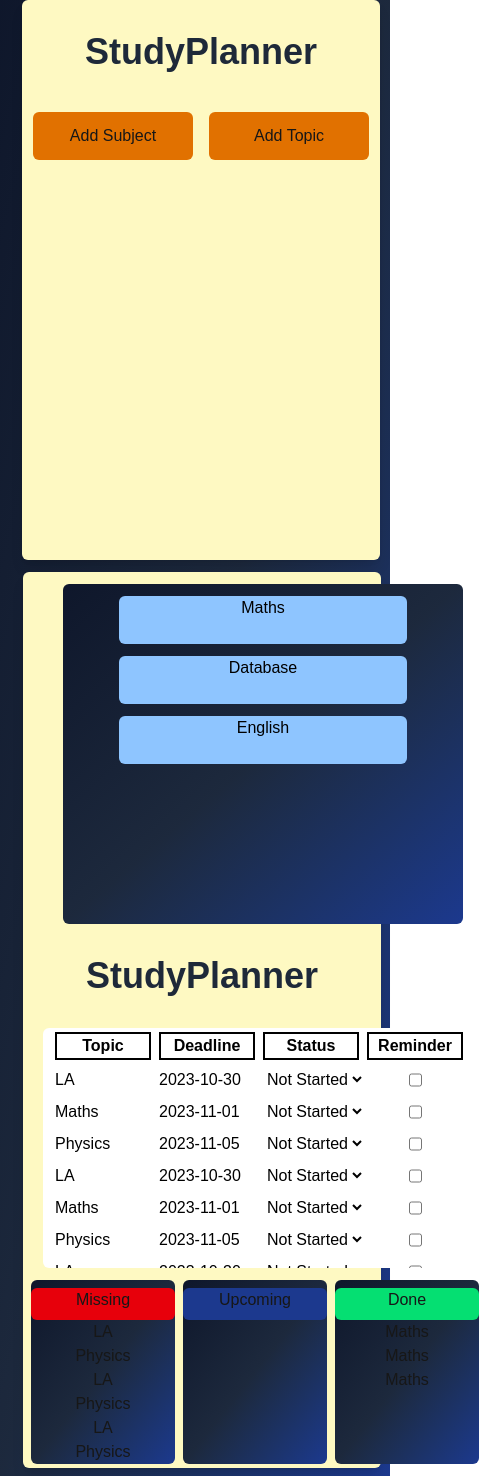
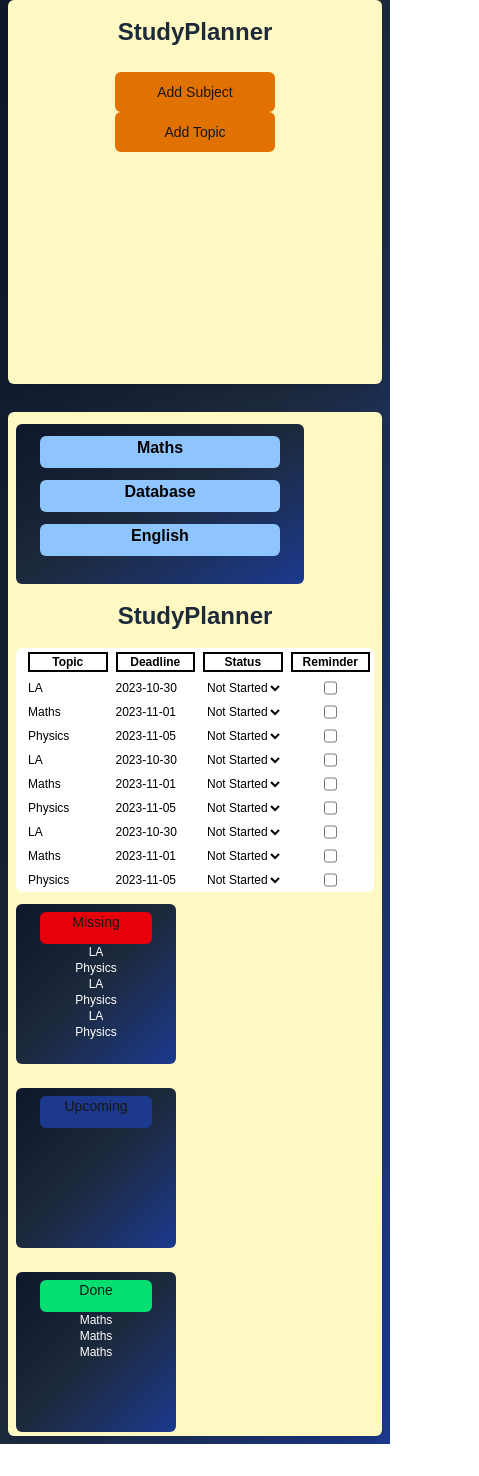
Before and after one commit to Qadeer572/StudyBuddy_Frontend, a Next.js app: page /studyPlanner in a window 390 px wide. Shown: the whole page, 479 px wide, since content can reach past the window. After the commit the page ends 1444 px from the top, so only its background shows below. Built offline with nearby package versions, Linux system fonts and the light colour scheme.

Commit message:
--------------------

```diff
--- a/src/app/studyPlanner/page.tsx
+++ b/src/app/studyPlanner/page.tsx
@@ -1,197 +1,172 @@
 'use client';
 import React from "react";
 import { useState } from "react";
+
 export default function StudyPlanner() {
-    const[activeForm,setActiveForm]=useState<'form1' | 'form2' | null>(null);
-    //const [subject,setsubject]=useState<string []>
-    //const [selected,setSelected]= useState('')
-    //const missing=useState<string[]>
-    //const upcoming=useState<string[]>
-    //const done=useState<string[]>
+    const [activeForm, setActiveForm] = useState<'form1' | 'form2' | null>(null);
 
+    const topics = [
+        { title: 'LA', deadline: '2023-10-30', status: 'Pending', reminder: 'Yes' },
+        { title: 'Maths', deadline: '2023-11-01', status: 'Completed', reminder: 'Yes' },
+        { title: 'Physics', deadline: '2023-11-05', status: 'Pending', reminder: 'Yes' },
+        { title: 'LA', deadline: '2023-10-30', status: 'Pending', reminder: 'Yes' },
+        { title: 'Maths', deadline: '2023-11-01', status: 'Completed', reminder: 'Yes' },
+        { title: 'Physics', deadline: '2023-11-05', status: 'Pending', reminder: 'Yes' },
+        { title: 'LA', deadline: '2023-10-30', status: 'Pending', reminder: 'Yes' },
+        { title: 'Maths', deadline: '2023-11-01', status: 'Completed', reminder: 'Yes' },
+        { title: 'Physics', deadline: '2023-11-05', status: 'Pending', reminder: 'Yes' }
+    ];
+    const subject = [
+        { id: 1, title: 'Maths' },
+        { id: 2, title: 'Database' },
+        { id: 3, title: 'English' }
+    ];
 
-
-    const topics=[{title: 'LA',deadline: '2023-10-30',status: 'Pending',reminder: 'Yes'},
-                 {title: 'Maths',deadline: '2023-11-01',status: 'Completed',reminder: 'Yes'},
-                  {title: 'Physics',deadline: '2023-11-05',status: 'Pending',reminder: 'Yes'},
-                  {title: 'LA',deadline: '2023-10-30',status: 'Pending',reminder: 'Yes'},
-                 {title: 'Maths',deadline: '2023-11-01',status: 'Completed',reminder: 'Yes'},
-                  {title: 'Physics',deadline: '2023-11-05',status: 'Pending',reminder: 'Yes'},
-                  {title: 'LA',deadline: '2023-10-30',status: 'Pending',reminder: 'Yes'},
-                 {title: 'Maths',deadline: '2023-11-01',status: 'Completed',reminder: 'Yes'},
-                  {title: 'Physics',deadline: '2023-11-05',status: 'Pending',reminder: 'Yes'}
-    ];
-    const subject=[{id:1,title: 'Maths'},{id:2,title: 'Database'},{id:3,title: 'English'}]
-
-
-
-    const Card = ({title}: {title: string; }) => (
-         <div className="cusrsor-pointer md:ml-4 mx-auto  md:mr-2 mt-3 rounded-md text-center justify-center text-black text-bold bg-blue-300 md:h-[2rem] md:w-[8rem] w-[18rem] h-[3rem] ">
+    const Card = ({ title }: { title: string }) => (
+        <div className="cursor-pointer mx-auto mt-3 rounded-md text-center justify-center text-black font-bold bg-blue-300 h-[2rem] w-[15rem] md:h-[2rem] md:w-[8rem] md:ml-4 md:mr-2">
             {title}
         </div>
     );
 
-
-    const DCard = ({ title}: {title:string,}) => (
-        <div className="flex flex-col bg-gradient-to-br from-slate-900 via-slate-800 to-blue-900 rounded-md text-center md:w-[15rem] md:h-[12rem] md:ml-2 md:mt-2 md:mr-2 ml-2 mt-3 mb-1">
-          {title=== 'Done' && <p className="bg-green-400 w-[9rem] rounded-md h-[2rem] mx-auto mt-2">{title}</p>}
-          {title=== 'Missing' && <p className="bg-red-600 w-[9rem] rounded-md h-[2rem] mx-auto mt-2">{title}</p>}
-          {title=== 'Upcoming' && <p className="bg-blue-900 w-[9rem] rounded-md h-[2rem] mx-auto mt-2">{title}</p>}
-
-          {title === 'Missing' && (
-            <div>
-              {topics.map((topic, index) => {
-                //const nowDate = new Date();
-                //const deadline = new Date(topic.deadline);
-
-                // Only render if status is 'Pending'
-                return topic.status === 'Pending' ? (
-                  <p key={index} >{topic.title}</p>
-                ) : null;
-              })}
+    const DCard = ({ title }: { title: string }) => (
+        <div className="flex flex-col bg-gradient-to-br from-slate-900 via-slate-800 to-blue-900 rounded-md text-center w-[10rem] h-[10rem] ml-2 mt-3 mb-1 md:w-[15rem] md:h-[12rem] md:ml-2 md:mt-2 md:mr-2">
+            {title === 'Done' && <p className="bg-green-400 w-[7rem] rounded-md h-[2rem] mx-auto mt-2 text-sm">{title}</p>}
+            {title === 'Missing' && <p className="bg-red-600 w-[7rem] rounded-md h-[2rem] mx-auto mt-2 text-sm">{title}</p>}
+            {title === 'Upcoming' && <p className="bg-blue-900 w-[7rem] rounded-md h-[2rem] mx-auto mt-2 text-sm">{title}</p>}
+            <div className="overflow-y-auto h-[6rem] text-white text-xs">
+                {title === 'Missing' && topics.map((topic, index) => (
+                    topic.status === 'Pending' ? <p key={index}>{topic.title}</p> : null
+                ))}
+                {title === 'Upcoming' && topics.map((topic, index) => (
+                    topic.status === 'In progress' ? <p key={index}>{topic.title}</p> : null
+                ))}
+                {title === 'Done' && topics.map((topic, index) => (
+                    topic.status === 'Completed' ? <p key={index}>{topic.title}</p> : null
+                ))}
             </div>
-          )}
-          {title === 'Upcoming' && (
-            <div>
-              {topics.map((topic, index) => {
-                //const nowDate = new Date();
-                //const deadline = new Date(topic.deadline);
-
-                // Only render if status is 'Pending'
-                return topic.status === 'In progress' ? (
-                  <p key={index} >{topic.title}</p>
-                ) : null;
-              })}
-            </div>
-          )}
-          {title === 'Done' && (
-            <div>
-              {topics.map((topic, index) => {
-                //const nowDate = new Date();
-                //const deadline = new Date(topic.deadline);
-
-                return topic.status === 'Completed' ? (
-                  <p key={index} >{topic.title}</p>
-                ) : null;
-              })}
-            </div>
-          )}
         </div>
     );
 
-return(
-
-<div className="min-h-screen bg-gradient-to-br from-slate-900 via-slate-800 to-blue-900 flex flex-col sm:flex-col md:flex-row items-center justify-end px-4 max-w-full">
-
-<div className="min-h-96 w-full   ml-3 lg:w-1/2 mt-0 md: h-[35rem] max-w-4xl bg-yellow-100 flex flex-col rounded-md shadow-lg">
-    <h1 className="text-4xl font-bold text-center text-gray-800 p-8 font-cursive">
+    return (
+        <div className="min-h-screen bg-gradient-to-br from-slate-900 via-slate-800 to-blue-900 flex flex-col items-center justify-end px-2 sm:px-4 md:px-4 md:flex-row md:justify-end md:items-center">
+            <div className="min-h-96 w-full mt-0 mb-4 max-w-4xl bg-yellow-100 flex flex-col rounded-md shadow-lg md:min-h-[35rem] md:w-1/2 md:ml-3">
+                <h1 className="text-2xl sm:text-3xl md:text-4xl font-bold text-center text-gray-800 p-4 sm:p-6 md:p-8 font-cursive">
                     StudyPlanner
                 </h1>
-    <div className="flex justify-center items-center space-x-4 mt-2 mb-2">
-        <button className="w-[10rem] h-[3rem] bg-amber-600 rounded-md " onClick={() =>setActiveForm('form1')} >Add Subject</button>
-        <button className="w-[10rem] h-[3rem] bg-amber-600 rounded-md" onClick={() =>setActiveForm('form2')}>Add Topic</button>
+                <div className="flex flex-col sm:flex-row justify-center items-center space-x-0 sm:space-x-2 md:space-x-4 mt-2 mb-2">
+                    <button
+                        className="w-full max-w-[10rem] h-[2.5rem] bg-amber-600 rounded-md text-sm sm:text-base md:w-[10rem] md:h-[3rem]"
+                        onClick={() => setActiveForm('form1')}
+                    >
+                        Add Subject
+                    </button>
+                    <button
+                        className="w-full max-w-[10rem] h-[2.5rem] bg-amber-600 rounded-md text-sm sm:text-base md:w-[10rem] md:h-[3rem]"
+                        onClick={() => setActiveForm('form2')}
+                    >
+                        Add Topic
+                    </button>
                 </div>
-    <div className=" bg-gradient-to-br from-slate-900 via-slate-800 to-blue-900 rounded-md mx-auto sm:w-sm md:w-sm ">
+                <div className="bg-gradient-to-br from-slate-900 via-slate-800 to-blue-900 rounded-md mx-auto w-full max-w-[20rem] sm:max-w-[24rem] md:w-sm">
                     {activeForm === 'form1' && (
-        <form action="">
-            <div className="flex flex-col p-1.5 items-center justify-center  h-[20rem] space-y-4">
+                        <form>
+                            <div className="flex flex-col p-1.5 items-center justify-center h-[18rem] sm:h-[20rem] space-y-4">
                                 <input
-                 placeholder=" Subject Name"
-                 className="bg-blue-300 text-black sm:w-[18rem]  md: w-[18rem] h-[3rem] rounded-md"
+                                    placeholder="Subject Name"
+                                    className="bg-blue-300 text-black w-full max-w-[16rem] sm:max-w-[18rem] h-[2.5rem] md:w-[18rem] md:h-[3rem] rounded-md text-sm"
                                     type="text"
                                     required
                                 />
                                 <input
-                 placeholder=" Subject Description (optional)"
-                 className="bg-blue-300 text-black md: w-[18rem] h-[5rem] rounded-md"
-                 type="text" />
-                 <button className="bg-blue-600 md:w-[9rem] h-[3rem] rounded-md hover:bg-red-500">
-                    Add Subject</button>
-
+                                    placeholder="Subject Description (optional)"
+                                    className="bg-blue-300 text-black w-full max-w-[16rem] sm:max-w-[18rem] h-[4rem] md:w-[18rem] md:h-[5rem] rounded-md text-sm"
+                                    type="text"
+                                />
+                                <button className="bg-blue-600 w-full max-w-[8rem] h-[2.5rem] rounded-md hover:bg-red-500 text-sm md:w-[9rem] md:h-[3rem]">
+                                    Add Subject
+                                </button>
                             </div>
                         </form>
                     )}
                     {activeForm === 'form2' && (
-         <form action="">
-         <div className="flex flex-col p-1.5 items-center justify-center   h-[20rem] space-y-4">
+                        <form>
+                            <div className="flex flex-col p-1.5 items-center justify-center h-[18rem] sm:h-[20rem] space-y-4">
                                 <input
-              placeholder=" Title"
-              className="bg-blue-300 text-black md: w-[18rem] h-[3rem] rounded-md"
-              type="text" />
-                <select className="bg-blue-300 text-black md: w-[18rem] h-[3rem] rounded-md" name="Subject" id="Subject">
-
+                                    placeholder="Title"
+                                    className="bg-blue-300 text-black w-full max-w-[16rem] sm:max-w-[18rem] h-[2.5rem] md:w-[18rem] md:h-[3rem] rounded-md text-sm"
+                                    type="text"
+                                />
+                                <select
+                                    className="bg-blue-300 text-black w-full max-w-[16rem] sm:max-w-[18rem] h-[2.5rem] md:w-[18rem] md:h-[3rem] rounded-md text-sm"
+                                    name="Subject"
+                                    id="Subject"
+                                >
                                     {subject.map((sub, index) => (
                                         <option key={index} value={sub.title}>{sub.title}</option>
                                     ))}
                                 </select>
                                 <input
-              placeholder="DeadLine"
-              className="bg-blue-300 text-black md: w-[18rem] h-[3rem] rounded-md"
-              type="Date" />
-              <button className="bg-blue-600 sm:w-[12rem] md:w-[9rem] h-[3rem] rounded-md hover:bg-red-500">
-                 Add Topic</button>
-
+                                    placeholder="Deadline"
+                                    className="bg-blue-300 text-black w-full max-w-[16rem] sm:max-w-[18rem] h-[2.5rem] md:w-[18rem] md:h-[3rem] rounded-md text-sm"
+                                    type="date"
+                                />
+                                <button className="bg-blue-600 w-full max-w-[8rem] h-[2.5rem] rounded-md hover:bg-red-500 text-sm md:w-[9rem] md:h-[3rem]">
+                                    Add Topic
+                                </button>
                             </div>
                         </form>
                     )}
                 </div>
             </div>
-  <div className="flex flex-col min-h-96 w-full mt-3 sm:w-3/4  md:h-[35rem] ml-3.5 mb-2 lg:w-1/2 max-w-4xl bg-yellow-100  rounded-md shadow-lg">
-
-    <div className="flex flex-col md:flex-row ">
-     <div className=" overflow-y-auto h-85 flex flex-col  mt-3 ml-10  w-[25rem] rounded-md md:w-[10rem] bg-gradient-to-br from-slate-900 via-slate-800 to-blue-900">
+            <div className="flex flex-col min-h-96 w-full max-w-4xl mt-3 mb-2 bg-yellow-100 rounded-md shadow-lg sm:w-3/4 md:h-[35rem] md:ml-3.5 md:w-1/2">
+                <div className="flex flex-col md:flex-row">
+                    <div className="overflow-y-auto h-[10rem] sm:h-[12rem] flex flex-col mt-3 ml-2 sm:ml-10 w-full max-w-[18rem] sm:max-w-[25rem] rounded-md   md:w-[10rem] md:h-85 bg-gradient-to-br from-slate-900 via-slate-800 to-blue-900">
                         {subject.map((sub, index) => (
                             <Card key={index} title={sub.title} />
                         ))}
-
-
                     </div>
                     <div className="flex flex-col">
-     <h1 className="text-4xl font-bold text-center text-gray-800 p-8 font-cursive">
+                        <h1 className="text-2xl sm:text-3xl md:text-4xl font-bold text-center text-gray-800 p-4 sm:p-6 md:p-8 font-cursive">
                             StudyPlanner
                         </h1>
-     <div className="flex  ml-5 overflow-y-auto bg-white rounded-md shadow-blue-950 md: w-[27rem] h-[15rem]">
-        <table className="flex flex-col text-black">
-
+                        <div className="overflow-x-auto bg-white rounded-md shadow-blue-950 mx-2 sm:ml-5 md:w-[27rem] md:h-[15rem]">
+                            <table className="w-full text-black text-xs sm:text-sm">
                                 <thead>
-            <tr className="flex p-1 ">
-                <th className="ml-2 border-2 md: w-[6rem] ">Topic</th>
-                <th className="ml-2 border-2 md: w-[6rem]">Deadline</th>
-                <th className="ml-2 border-2 md: w-[6rem] ">Status</th>
-                <th className="ml-2 border-2 md: w-[6rem]">Reminder</th>
+                                    <tr className="flex p-1">
+                                        <th className="ml-2 border-2 flex-1 md:w-[6rem]">Topic</th>
+                                        <th className="ml-2 border-2 flex-1 md:w-[6rem]">Deadline</th>
+                                        <th className="ml-2 border-2 flex-1 md:w-[6rem]">Status</th>
+                                        <th className="ml-2 border-2 flex-1 md:w-[6rem]">Reminder</th>
                                     </tr>
                                 </thead>
                                 <tbody>
                                     {topics.map((topic, index) => (
                                         <tr key={index} className="flex p-1">
-                <td className="ml-2   md: w-[6rem] ">{topic.title}</td>
-                <td className="ml-2   md: w-[6rem]">{topic.deadline}</td>
-                <td className="ml-2   md: w-[6rem] ">
-                  <select name="status" id="status">
-                    <option value="pendign">Not Started</option>
+                                            <td className="ml-2 flex-1 md:w-[6rem]">{topic.title}</td>
+                                            <td className="ml-2 flex-1 md:w-[6rem]">{topic.deadline}</td>
+                                            <td className="ml-2 flex-1 md:w-[6rem]">
+                                                <select name="status" id="status" className="w-full text-xs sm:text-sm">
+                                                    <option value="pending">Not Started</option>
                                                     <option value="in_progress">In Progress</option>
-                    <option value="Completed">Completed</option>
+                                                    <option value="completed">Completed</option>
                                                 </select>
                                             </td>
-                <td className="flex ml-2  mx-auto justify-center md: w-[6rem]">
+                                            <td className="flex ml-2 mx-auto justify-center flex-1 md:w-[6rem]">
                                                 <input type="checkbox" />
                                             </td>
                                         </tr>
                                     ))}
                                 </tbody>
-
                             </table>
                         </div>
                     </div>
                 </div>
-     <div className="flex">
+                <div className="flex flex-col sm:flex-row justify-center gap-2 sm:gap-4">
                     <DCard title="Missing" />
                     <DCard title="Upcoming" />
                     <DCard title="Done" />
                 </div>
             </div>
         </div>
-
-
     );
 }
```
Lines whose indentation alone changed are shown as unchanged.
